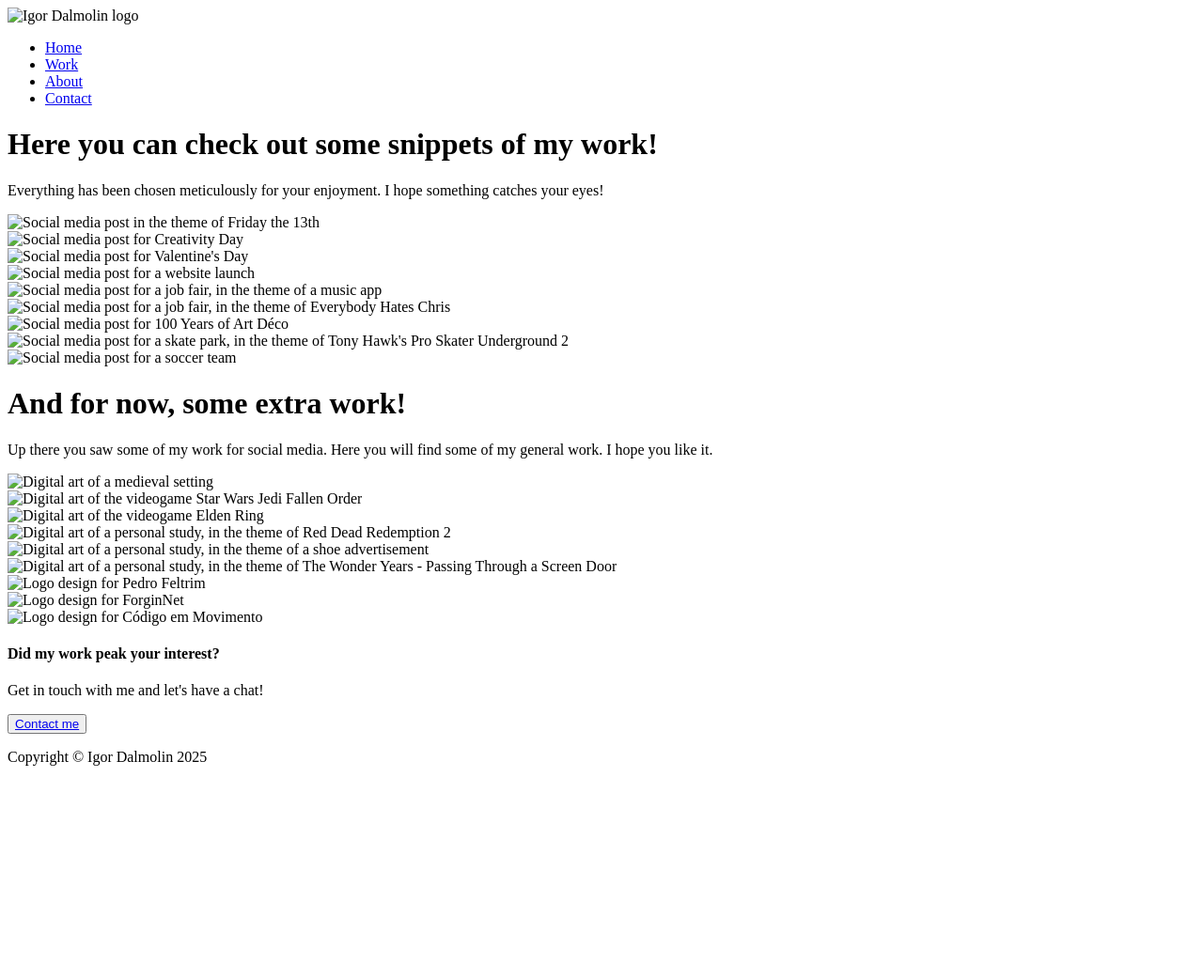
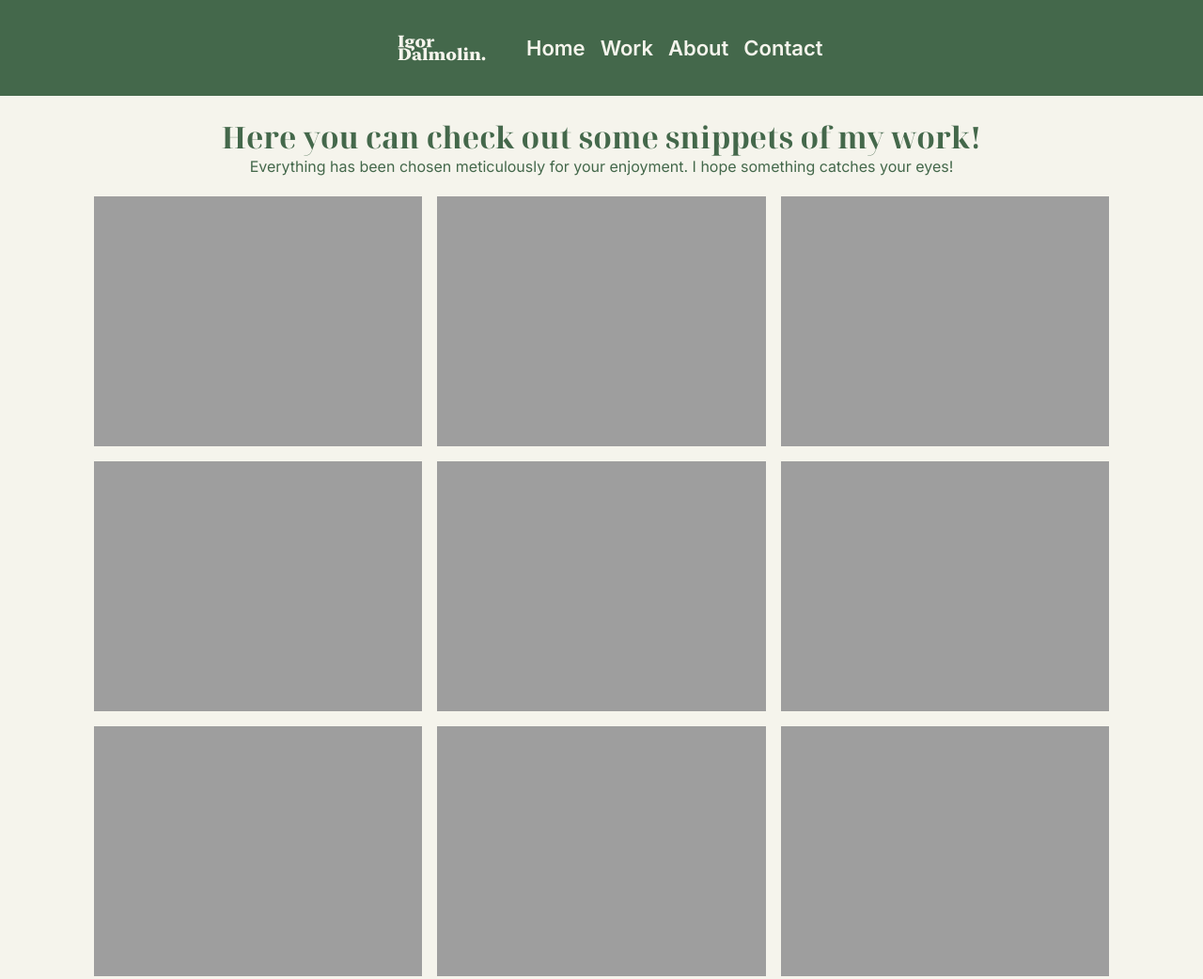
Before and after one commit to igordtdesign/LandingPage, a plain HTML site: page pages/work.html in a window 1280 px wide. Shown: the top 1042 px of the page at 94% size. Before the commit the page ends 831 px from the top, so only its background shows below. Drawn offline with Linux system fonts and the light colour scheme; the site is published under a folder, as on GitHub Pages, so addresses that start at the root find nothing.

Commit message:
1.3.1 Bug fixes Previous broken links and images are now working.

```diff
--- a/pages/work.html
+++ b/pages/work.html
@@ -4,22 +4,22 @@
     <meta charset="UTF-8">
     <meta name="viewport" content="width=device-width, initial-scale=1.0">
     <title>Work | Igor Dalmolin</title>
-    <link rel="stylesheet" href="/style.css">
+    <link rel="stylesheet" href="../style.css">
     <link rel="preconnect" href="https://fonts.googleapis.com">
     <link rel="preconnect" href="https://fonts.gstatic.com" crossorigin>
     <link href="https://fonts.googleapis.com/css2?family=Inter:ital,opsz,wght@0,14..32,100..900;1,14..32,100..900&family=Noto+Serif+Display:ital,wght@0,100..900;1,100..900&display=swap" rel="stylesheet">
 </head>
 <body>
     <div class="header">
-        <div class="headLogo" style="cursor: pointer;" onclick="window.location='/index.html';">
-            <img src="/img/logo.svg" alt="Igor Dalmolin logo">
+        <div class="headLogo" style="cursor: pointer;" onclick="window.location='../index.html';">
+            <img src="../img/logo.svg" alt="Igor Dalmolin logo">
         </div>
 
         <div class="headNav">
             <ul>
-                <li><a href="/index.html">Home</a></li>
-                <li><a href="/pages/work.html">Work</a></li>
-                <li><a href="/pages/about.html">About</a></li>
+                <li><a href="../index.html">Home</a></li>
+                <li><a href="../pages/work.html">Work</a></li>
+                <li><a href="../pages/about.html">About</a></li>
                 <li><a href="https://www.linkedin.com/in/igordalmolin/">Contact</a></li>
             </ul>
         </div>
@@ -32,31 +32,31 @@
 
     <div class="containerWorkMosaic">
         <div class="tileWork">
-            <img src="/img/work/work01.jpg" alt="Social media post in the theme of Friday the 13th">
+            <img src="../img/work/work01.jpg" alt="Social media post in the theme of Friday the 13th">
         </div>
         <div class="tileWork">
-            <img src="/img/work/work02.jpg" alt="Social media post for Creativity Day">
+            <img src="../img/work/work02.jpg" alt="Social media post for Creativity Day">
         </div>
         <div class="tileWork">
-            <img src="/img/work/work03.jpg" alt="Social media post for Valentine's Day">
+            <img src="../img/work/work03.jpg" alt="Social media post for Valentine's Day">
         </div>
         <div class="tileWork">
-            <img src="/img/work/work04.jpg" alt="Social media post for a website launch">
+            <img src="../img/work/work04.jpg" alt="Social media post for a website launch">
         </div>
         <div class="tileWork">
-            <img src="/img/work/work05.jpg" alt="Social media post for a job fair, in the theme of a music app">
+            <img src="../img/work/work05.jpg" alt="Social media post for a job fair, in the theme of a music app">
         </div>
         <div class="tileWork">
-            <img src="/img/work/work06.jpg" alt="Social media post for a job fair, in the theme of Everybody Hates Chris">
+            <img src="../img/work/work06.jpg" alt="Social media post for a job fair, in the theme of Everybody Hates Chris">
         </div>
         <div class="tileWork">
-            <img src="/img/work/work07.jpg" alt="Social media post for 100 Years of Art Déco">
+            <img src="../img/work/work07.jpg" alt="Social media post for 100 Years of Art Déco">
         </div>
         <div class="tileWork">
-            <img src="/img/work/work08.jpg" alt="Social media post for a skate park, in the theme of Tony Hawk's Pro Skater Underground 2">
+            <img src="../img/work/work08.jpg" alt="Social media post for a skate park, in the theme of Tony Hawk's Pro Skater Underground 2">
         </div>
         <div class="tileWork">
-            <img src="/img/work/work09.jpg" alt="Social media post for a soccer team">
+            <img src="../img/work/work09.jpg" alt="Social media post for a soccer team">
         </div>
     </div>
 
@@ -67,31 +67,31 @@
 
     <div class="containerWorkMosaic">
         <div class="tileWork">
-            <img src="/img/work/workExtra01.jpg" alt="Digital art of a medieval setting">
+            <img src="../img/work/workExtra01.jpg" alt="Digital art of a medieval setting">
         </div>
         <div class="tileWork">
-            <img src="/img/work/workExtra02.jpg" alt="Digital art of the videogame Star Wars Jedi Fallen Order">
+            <img src="../img/work/workExtra02.jpg" alt="Digital art of the videogame Star Wars Jedi Fallen Order">
         </div>
         <div class="tileWork">
-            <img src="/img/work/workExtra03.jpg" alt="Digital art of the videogame Elden Ring">
+            <img src="../img/work/workExtra03.jpg" alt="Digital art of the videogame Elden Ring">
         </div>
         <div class="tileWork">
-            <img src="/img/work/workExtra04.jpg" alt="Digital art of a personal study, in the theme of Red Dead Redemption 2">
+            <img src="../img/work/workExtra04.jpg" alt="Digital art of a personal study, in the theme of Red Dead Redemption 2">
         </div>
         <div class="tileWork">
-            <img src="/img/work/workExtra05.jpg" alt="Digital art of a personal study, in the theme of a shoe advertisement">
+            <img src="../img/work/workExtra05.jpg" alt="Digital art of a personal study, in the theme of a shoe advertisement">
         </div>
         <div class="tileWork">
-            <img src="/img/work/workExtra06.jpg" alt="Digital art of a personal study, in the theme of The Wonder Years - Passing Through a Screen Door">
+            <img src="../img/work/workExtra06.jpg" alt="Digital art of a personal study, in the theme of The Wonder Years - Passing Through a Screen Door">
         </div>
         <div class="tileWork">
-            <img src="/img/work/workExtra07.jpg" alt="Logo design for Pedro Feltrim">
+            <img src="../img/work/workExtra07.jpg" alt="Logo design for Pedro Feltrim">
         </div>
         <div class="tileWork">
-            <img src="/img/work/workExtra08.jpg" alt="Logo design for ForginNet">
+            <img src="../img/work/workExtra08.jpg" alt="Logo design for ForginNet">
         </div>
         <div class="tileWork">
-            <img src="/img/work/workExtra09.jpg" alt="Logo design for Código em Movimento">
+            <img src="../img/work/workExtra09.jpg" alt="Logo design for Código em Movimento">
         </div>
     </div>
 
@@ -106,6 +106,6 @@
     <div class="footer">
         <p>Copyright © Igor Dalmolin 2025</p>
     </div>
-    <script src="script.js"></script>
+    <script src="../script.js"></script>
 </body>
 </html>
```
Also changed, not shown: index.html (+11 -11 lines), pages/about.html (+8 -8 lines), pages/2d.html (deleted), pages/graphic-design.html (deleted), pages/motion-graphics.html (deleted), pages/print-design.html (deleted).
